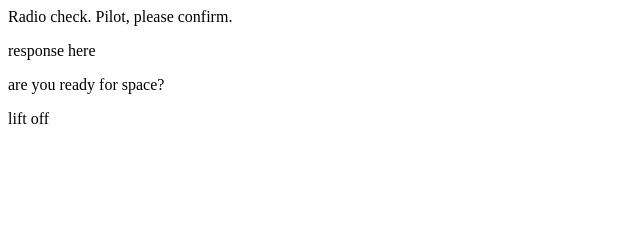
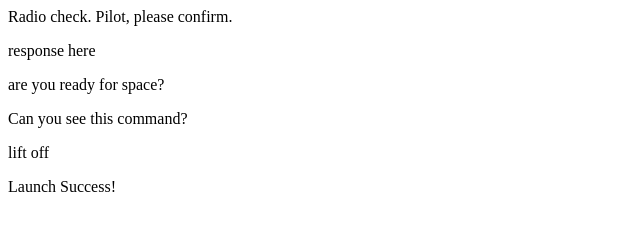
Before and after one commit to demarwinston/demarwinston, a plain HTML site: page index.html in a window 1280 px wide. Shown: the whole page, without its empty margins (0-640 px from the left). Drawn offline with Linux system fonts and the light colour scheme.

Commit message:
Added a sixth line to log.

```diff
--- a/index.html
+++ b/index.html
@@ -3,8 +3,9 @@
    <p>Radio check. Pilot, please confirm.</p>
    <p>response here</p>
    <p>are you ready for space?</p>
-   <p></p>
+   <p>Can you see this command?</p>
    <p>lift off</p>
+   <p>Launch Success!</p>
 </body>
 
 </html>
```
